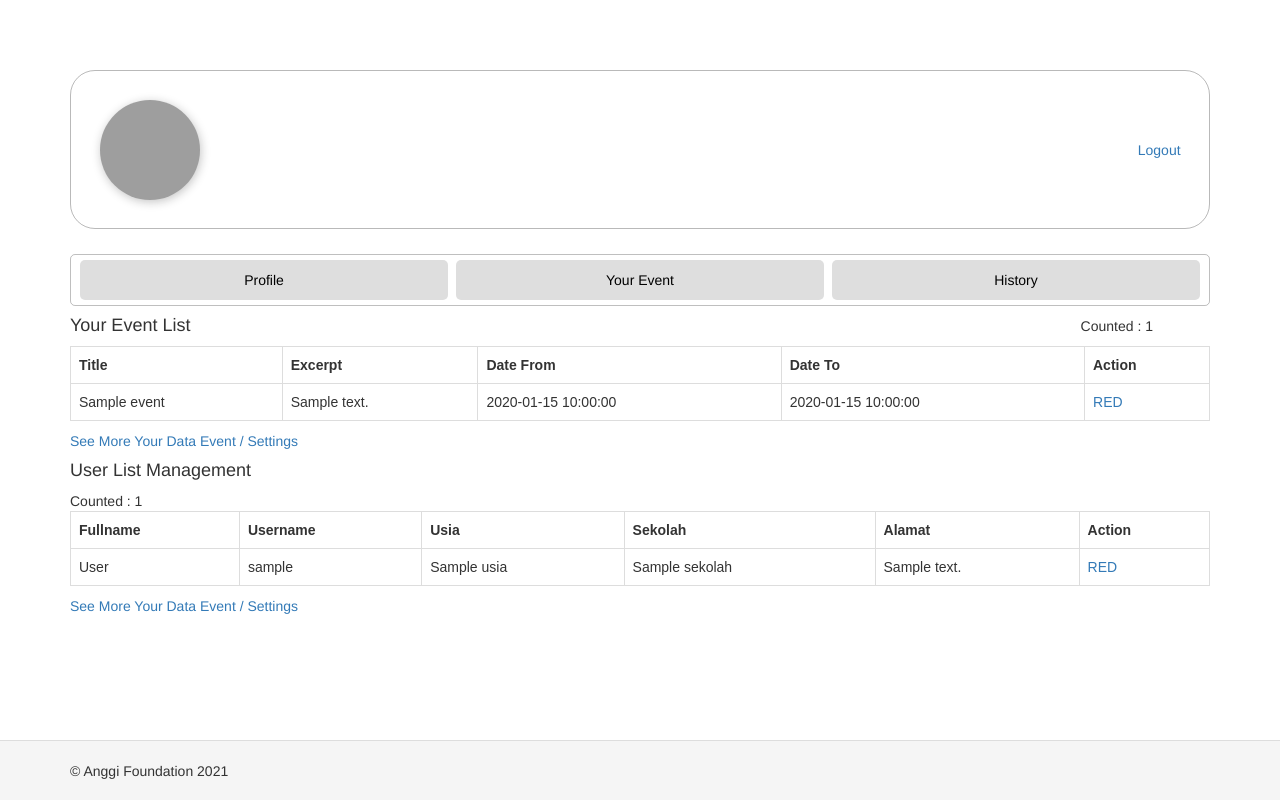
After one commit to enrichoalkalas01/ta-yayasan, a Yii app: template views/dashboard/admin/index.php in a window 1280 px wide. The commit adds this page. Run offline with PHP 8.4 and a stand-in for Yii, Linux system fonts and the light colour scheme; the template is opened without the code that fills it: most values are stand-ins (such as "Sample title", 1, 10 or a date in 2020); data that the repository does not hold is empty; some libraries are stand-ins or nearby versions; grey boxes are pictures that could not be loaded.

Commit message:
update user admin dashboard, login, register

```diff
--- /dev/null
+++ b/views/dashboard/admin/index.php
@@ -0,0 +1,152 @@
+<?php
+    use yii\web\Session;
+    $user_data = Yii::$app->session->get('UserData');
+    $this->title = "Dashboard";
+    $images = "https://blue.kumparan.com/image/upload/fl_progressive,fl_lossy,c_fill,q_auto:best,w_640/v1532922691/Event_terpopuler_syag8e.jpg";
+?>
+<style>
+    table { font-family: arial, sans-serif; border-collapse: collapse; width: 100%; margin-bottom: 10px; }
+    td, th {border: 1px solid #dddddd; padding: 8px; }
+    tr:nth-child(even) { background-color: #dddddd; }
+    #dashboard .profile {
+        display: flex;
+        justify-content: flex-start;
+        align-content: center;
+        border: 1px solid rgba(25, 25, 25, 0.3);
+        padding: 2.5%;
+        border-radius: 25px;
+        margin-bottom: 25px;
+        position: relative;
+    }
+    #dashboard .profile .logout { position: absolute; top: 50%; right: 2.5%; transform: translateY(-50%); }
+    #dashboard .profile .image-box { margin-right: 25px; }
+    #dashboard .profile .image-box .image {
+        width: 100px;
+        height: 100px;
+        background-color: rgba(0, 0, 0, 1.0);
+        border-radius: 50%;
+        background-repeat: no-repeat;
+        background-position: center;
+        background-size: cover;
+        box-shadow: 1px 2px 10px rgba(25, 25, 25, 0.25);
+    }
+    #dashboard .mini-menu ul {
+        width: 100%;
+        padding: 0;
+        margin: 0;
+        list-style: none;
+        display: flex;
+        border: 1px solid rgba(0, 0, 0, 0.25);
+        padding: 5px;
+        flex-basis: auto;
+        border-radius: 5px;
+    }
+    #dashboard .mini-menu ul li { width: 100%; text-align: center; display: flex; }
+    #dashboard .mini-menu ul li a { color: #000; font-weight: 400; width: 100%; }
+    #dashboard .mini-menu ul li a div {
+        width: 98%;
+        height: 100%;
+        padding: 10px 25px;
+        background-color: #dedede;
+        border-radius: 5px;
+        margin: auto;
+    }
+    #dashboard .list-event .title-box { position: relative; }
+    #dashboard .list-event .title-box span { position: absolute; right: 5%; top: 0; }
+</style>
+<section id="dashboard">
+    <div class="container-fluid main-content">
+        <div class="row box-content">
+            <div class="col-12 content profile">
+                <div class="image-box">
+                    <div class="image" style="background-image: url('<?= $images ?>');"></div>
+                </div>
+                <div class="description-box">
+                    <h1><?= $user_data->fullname ?></h1>
+                    <tag><?= $user_data->username ?></tag>
+                </div>
+                <div class="logout"><a href="/index.php?r=user-custom/logout">Logout</a></div>
+            </div>
+            <div class="col-12 content mini-menu">
+                <ul>
+                    <li><a href="/index.php?r=dashboard/profile"><div>Profile</div></a></li>
+                    <li><a href="/index.php?r=dashboard/event"><div>Your Event</div></a></li>
+                    <li><a href="/index.php?r=dashboard/history"><div>History</div></a></li>
+                </ul>
+            </div>
+
+            <div class="col-12 content list-event">
+                <div class="title-box">
+                    <h4>Your Event List</h4>
+                    <span>Counted : <?= $TotalDataEvent ?></span>
+                </div>
+                <table id="TableEvent">
+                    <thead>
+                        <tr>
+                            <th>Title</th>
+                            <th>Excerpt</th>
+                            <th>Date From</th>
+                            <th>Date To</th>
+                            <th>Action</th>
+                        </tr>
+                    </thead>
+                    <tbody>
+                        <?php
+
+                            foreach( $DataEvent as $event ) {
+                                echo '<tr>
+                                    <td>'. $event->title .'</td>
+                                    <td>'. $event->excerpt .'</td>
+                                    <td>'. $event->date_from .'</td>
+                                    <td>'. $event->date_to .'</td>
+                                    <td><a href="">R</a><a href="">E</a><a href="">D</a></td>
+                                </tr>';
+                            }
+                        ?>
+                    </tbody>
+                </table>
+                <a href="/index.php?r=dashboard/event">See More Your Data Event / Settings</a>
+            </div>
+            <!-- Users Data -->
+            <div class="col-12 content list-user">
+                <div class="title-box">
+                    <h4>User List Management</h4>
+                    <span>Counted : <?= $TotalDataUser ?></span>
+                </div>
+                <table id="TableEvent">
+                    <thead>
+                        <tr>
+                            <th>Fullname</th>
+                            <th>Username</th>
+                            <th>Usia</th>
+                            <th>Sekolah</th>
+                            <th>Alamat</th>
+                            <th>Action</th>
+                        </tr>
+                    </thead>
+                    <tbody>
+                        <?php
+
+                            foreach( $DataUser as $user ) {
+                                echo '<tr>
+                                    <td>'. $user->fullname .'</td>
+                                    <td>'. $user->username .'</td>
+                                    <td>'. $user->usia .'</td>
+                                    <td>'. $user->sekolah .'</td>
+                                    <td>'. $user->alamat .'</td>
+                                    <td><a href="">R</a><a href="">E</a><a href="">D</a></td>
+                                </tr>';
+                            }
+                        ?>
+                    </tbody>
+                </table>
+                <a href="/index.php?r=dashboard/event">See More Your Data Event / Settings</a>
+            </div>
+        </div>
+    <div>
+</section>
+<script>
+    $(document).ready( function () {
+        $('#TableEvent').DataTable();
+    });
+</script>
--- a/views/layouts/main.php
+++ b/views/layouts/main.php
@@ -31,7 +31,7 @@ $user_data = Yii::$app->session->get('UserData');
 <div class="wrap">
     <?php
     NavBar::begin([
-        'brandLabel' => Yii::$app->name,
+        'brandLabel' => 'Anggi Foundation',
         'brandUrl' => Yii::$app->homeUrl,
         'options' => [
             'class' => 'navbar-inverse navbar-fixed-top',
@@ -61,7 +61,7 @@ $user_data = Yii::$app->session->get('UserData');
 </div>
 <footer class="footer">
     <div class="container">
-        <p class="pull-left">&copy; My Company <?= date('Y') ?></p>
+        <p class="pull-left">&copy; Anggi Foundation <?= date('Y') ?></p>
 
         <p class="pull-right"><?= Yii::powered() ?></p>
     </div>
--- a/views/site/event.php
+++ b/views/site/event.php
@@ -4,6 +4,7 @@
 	}
 
 	#events .content-events .card {
+		width: 100% !important;
 		border-radius: 5px;
 		border: 1px solid rgba(0, 0, 0, 0.25);
 	}
@@ -19,6 +20,11 @@
 	}
 </style>
 <section id="events">
+	<div class="row">
+		<div class="col-12 content title" style="text-align: center; padding: 0px 2.5% 25px; font-weight: 700;">
+			<h1>List Of Upcoming Events</h1>
+		</div>
+	</div>
 	<div class="row">
 		<?php
 			$images = "https://blue.kumparan.com/image/upload/fl_progressive,fl_lossy,c_fill,q_auto:best,w_640/v1532922691/Event_terpopuler_syag8e.jpg";
```
Also changed, not shown: controllers/AdminController.php (+16 -3 lines), controllers/DashboardController.php (+9 -5 lines), controllers/EventCustomController.php (+2 -48 lines), controllers/UserCustomController.php (+40 -156 lines), views/login/register.php (+29 -9 lines).
